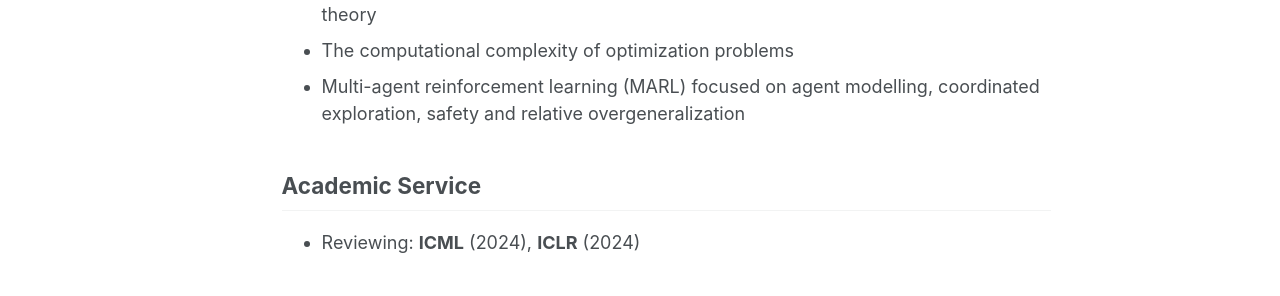
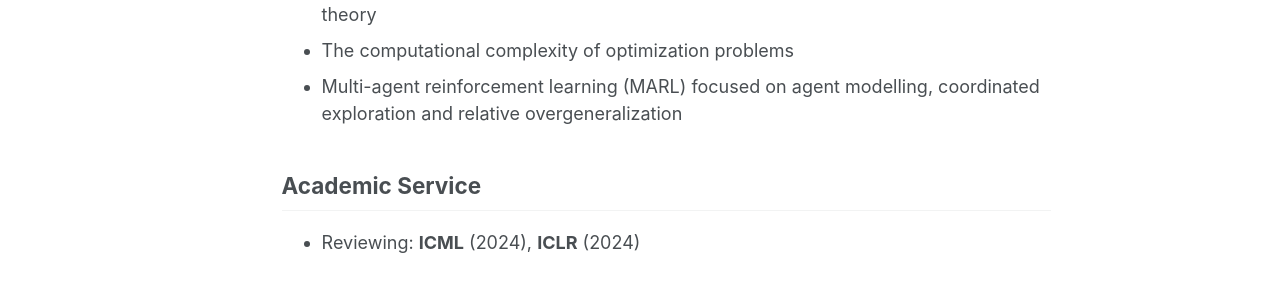
Before and after one commit to ddaedalus/ddaedalus.github.io, a Jekyll site: the page built from _pages/about.md, in a window 1280 px wide and 1260 px high. Shown: the part 797-1093 px from the top of the window. Built offline with Jekyll 4.4.1, drawn with Linux system fonts in a browser that asks for light colours.

Commit message:
Update about.md

```diff
--- a/_pages/about.md
+++ b/_pages/about.md
@@ -19,7 +19,7 @@ Here are my [Google Scholar](https://scholar.google.nl/citations?hl=en&user=nBFs
 In general, I am interested in the following research areas:
 * The intersection of theoretical reinforcement learning (RL), optimization and game theory
 * The computational complexity of optimization problems
-* Multi-agent reinforcement learning (MARL) focused on agent modelling, coordinated exploration, safety and relative overgeneralization
+* Multi-agent reinforcement learning (MARL) focused on agent modelling, coordinated exploration and relative overgeneralization
 
 ## Academic Service
 * Reviewing: **ICML** (2024), **ICLR** (2024)
```
